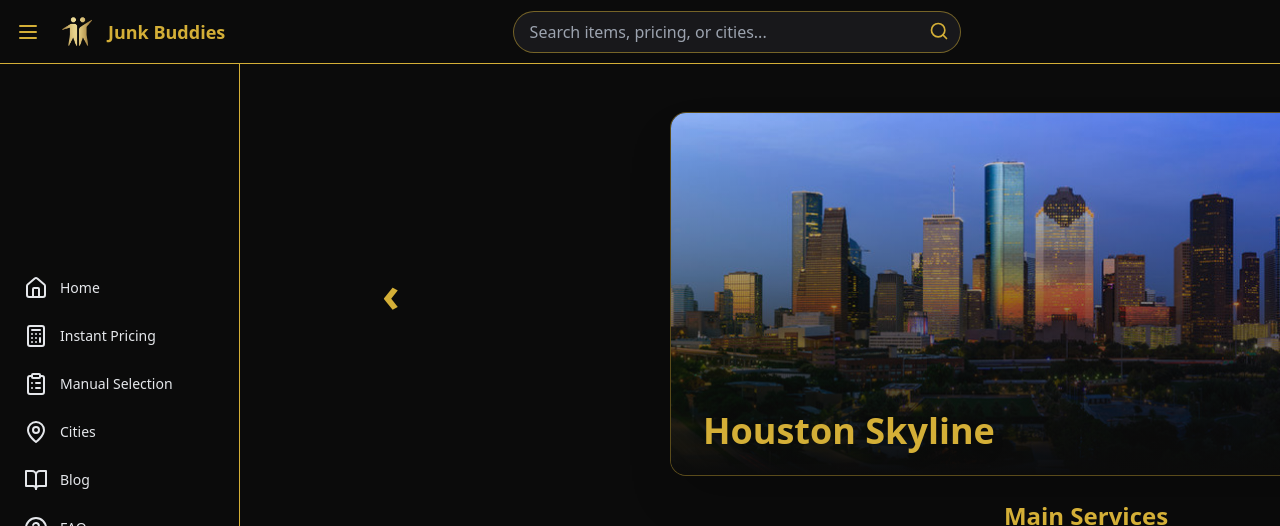
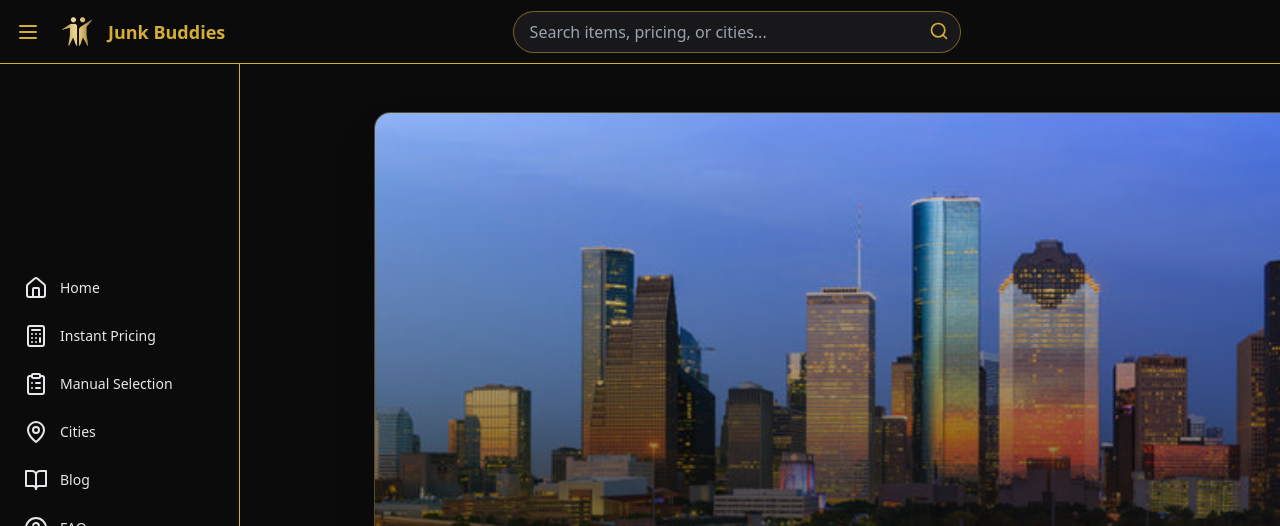
Before and after one commit to JunkBuddies/junk-buddies-immersive, a React (Vite) app: page / in a window 1280 px wide. Shown: the top 526 px of the page. Built offline with nearby package versions, Linux system fonts and the light colour scheme.

Commit message:
Update LandingPage.jsx

```diff
--- a/src/pages/LandingPage.jsx
+++ b/src/pages/LandingPage.jsx
@@ -27,21 +27,21 @@ function LandingPage() {
 
   return (
     <div className="w-full bg-black text-white overflow-hidden relative">
-      {/* === HERO SECTION (slightly lowered from navbar) === */}
+      {/* === HERO SECTION === */}
       <section className="relative w-full flex justify-center items-center mt-8 sm:mt-12 mb-6">
-        <div className="relative flex items-center justify-center w-full max-w-7xl">
+        <div className="relative flex items-center justify-center w-full max-w-[1800px] px-2">
 
-          {/* === Gold Arrows Outside the Image === */}
+          {/* === Gold Arrows === */}
           <button
             onClick={goPrev}
-            className="absolute left-0 md:-left-12 lg:-left-16 text-gold z-40
+            className="absolute left-0 md:-left-10 lg:-left-14 text-gold z-40
                        text-4xl md:text-5xl font-bold hover:scale-110 transition-transform duration-200"
           >
             ‹
           </button>
 
-          {/* === SLIDE CONTAINER (isolated rectangle) === */}
-          <div className="relative w-[90%] sm:w-[80%] md:w-[70%] lg:w-[65%] aspect-[16/7] overflow-hidden rounded-2xl border border-gold/40 shadow-2xl bg-black/40">
+          {/* === HERO RECTANGLE (wider) === */}
+          <div className="relative w-[95%] sm:w-[90%] md:w-[88%] lg:w-[85%] aspect-[16/7] overflow-hidden rounded-2xl border border-gold/40 shadow-2xl bg-black/40">
             {slides.map((slide, idx) => (
               <motion.div
                 key={slide.id}
@@ -81,10 +81,10 @@ function LandingPage() {
             </div>
           </div>
 
-          {/* === Gold Arrow on Right === */}
+          {/* === Right Arrow === */}
           <button
             onClick={goNext}
-            className="absolute right-0 md:-right-12 lg:-right-16 text-gold z-40
+            className="absolute right-0 md:-right-10 lg:-right-14 text-gold z-40
                        text-4xl md:text-5xl font-bold hover:scale-110 transition-transform duration-200"
           >
             ›
@@ -102,7 +102,7 @@ function LandingPage() {
         </div>
       </section>
 
-      {/* === MAIN SERVICES SECTION === */}
+      {/* === MAIN SERVICES === */}
       <section className="relative z-30 mt-4 px-4 md:px-8">
         <h2 className="text-xl md:text-2xl font-bold mb-4 text-center text-gold">
           Main Services
```
